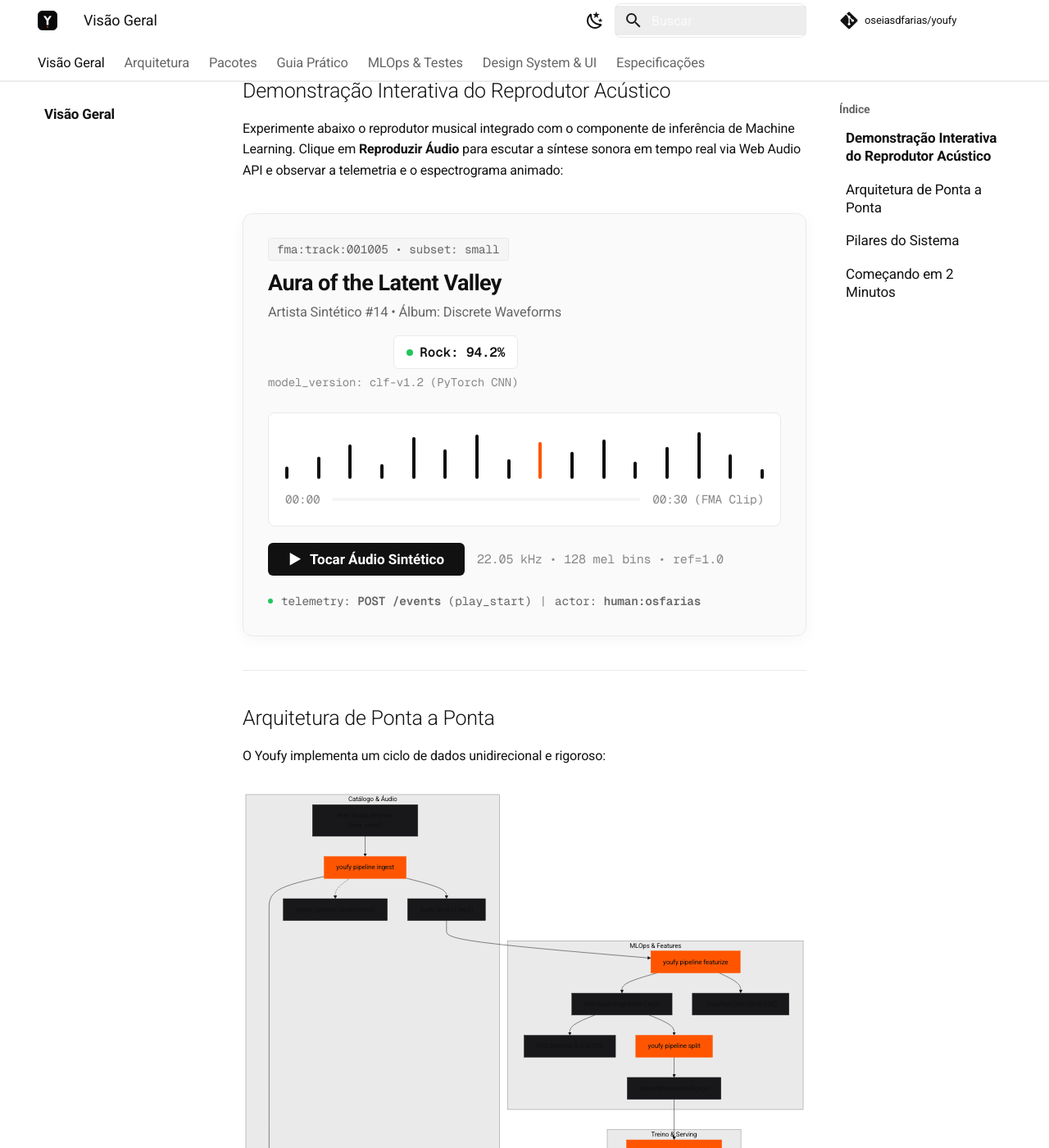
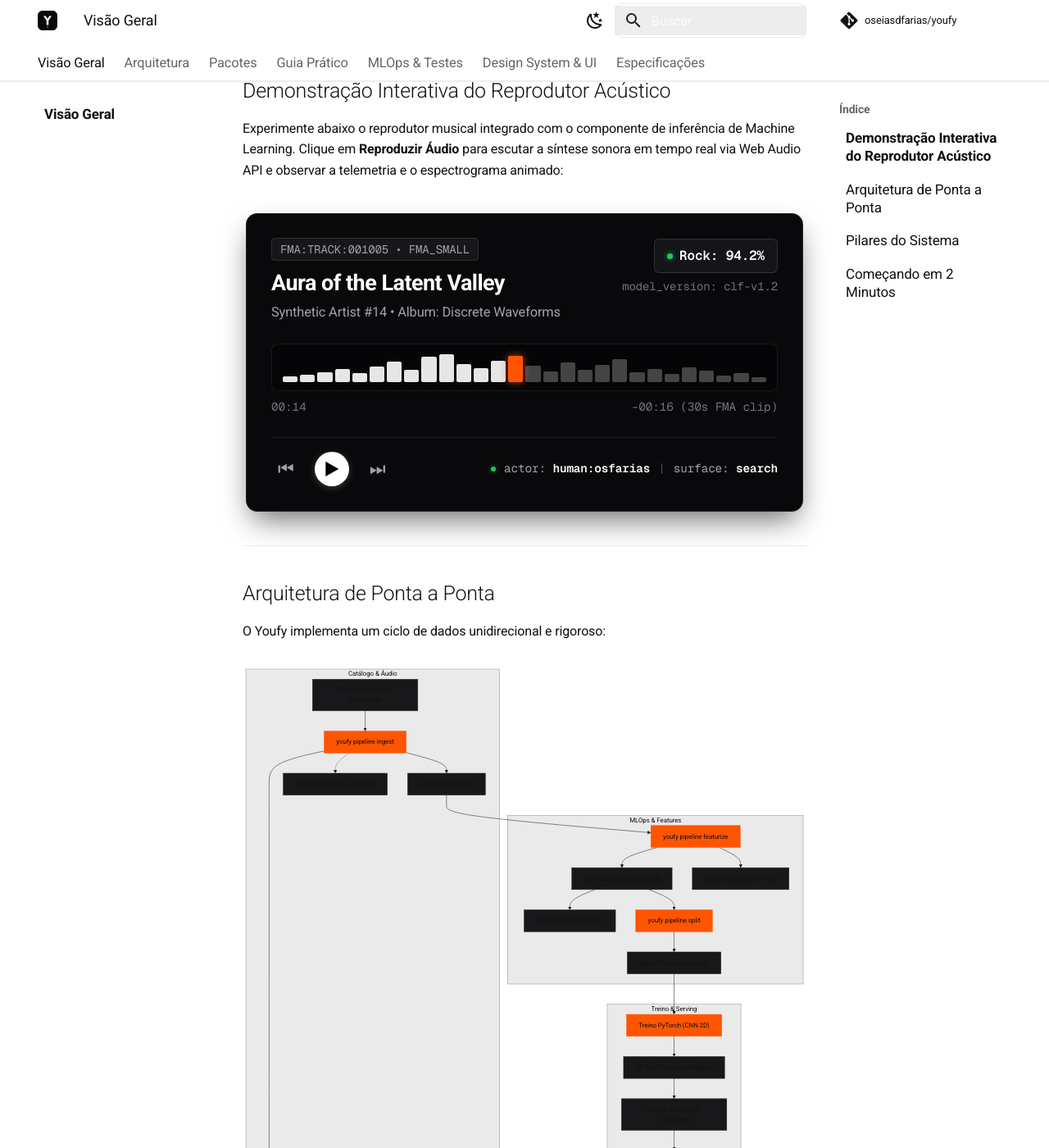
Before and after one commit to Oseiasdfarias/youfy, an MkDocs documentation site: the page built from docs/index.md, in a window 1280 px wide and 1400 px high, scrolled down 784 px. Shown: the whole window at 82% size. Built offline with MkDocs 1.6.1 and Material for MkDocs 9.7.7, drawn with Linux system fonts in a browser that asks for light colours; comment, search, counter and statistics services are not loaded.

Commit message:
feat(player): reprodutor concept a fiel com animacao real de espectro e controles

```diff
--- a/docs/index.md
+++ b/docs/index.md
@@ -153,86 +153,88 @@ Experimente abaixo o reprodutor musical integrado com o componente de inferênci
   <!-- Track Header & ML Prediction -->
   <div style="display: flex; justify-content: space-between; align-items: flex-start; margin-bottom: 1.25rem; flex-wrap: wrap; gap: 0.75rem;">
     <div>
-      <span style="font-family: var(--md-font-code); font-size: 0.72rem; padding: 0.2rem 0.5rem; border-radius: 4px; background: var(--md-default-bg-color--lighter); border: 1px solid var(--vercel-border-color); color: var(--md-default-fg-color--light);">
-        fma:track:001005 • subset: small
+      <span style="font-family: var(--md-font-code); font-size: 0.7rem; padding: 0.2rem 0.5rem; border-radius: 4px; background: rgba(255, 255, 255, 0.06); border: 1px solid rgba(255, 255, 255, 0.1); color: #a1a1aa; text-transform: uppercase;">
+        fma:track:001005 • fma_small
       </span>
-      <h3 style="margin: 0.4rem 0 0.1rem 0; font-size: 1.35rem; font-weight: 700; letter-spacing: -0.02em;">
+      <h3 style="margin: 0.4rem 0 0.1rem 0; font-size: 1.35rem; font-weight: 700; letter-spacing: -0.02em; color: #ffffff;">
         Aura of the Latent Valley
       </h3>
-      <p style="margin: 0; font-size: 0.82rem; color: var(--md-default-fg-color--light);">
-        Artista Sintético #14 • Álbum: Discrete Waveforms
+      <p style="margin: 0; font-size: 0.82rem; color: #a1a1aa;">
+        Synthetic Artist #14 • Album: Discrete Waveforms
       </p>
     </div>
 
-    <!-- Live ML Inference Tag -->
+    <!-- Live ML Prediction Badge -->
     <div style="text-align: right;">
-      <div style="display: inline-flex; align-items: center; gap: 0.4rem; padding: 0.35rem 0.75rem; border-radius: 6px; background: var(--md-default-bg-color); border: 1px solid var(--vercel-border-color); font-family: var(--md-font-code); font-size: 0.8rem; font-weight: 600;">
-        <span style="width: 8px; height: 8px; border-radius: 50%; background: #22c55e;"></span>
+      <div style="display: inline-flex; align-items: center; gap: 0.4rem; padding: 0.35rem 0.75rem; border-radius: 6px; background: rgba(24, 24, 27, 0.9); border: 1px solid rgba(255, 255, 255, 0.12); font-family: var(--md-font-code); font-size: 0.8rem; font-weight: 600; color: #ffffff;">
+        <span style="width: 7px; height: 7px; border-radius: 50%; background: #22c55e; box-shadow: 0 0 6px rgba(34, 197, 94, 0.8);"></span>
         <span>Rock: 94.2%</span>
       </div>
-      <div style="font-family: var(--md-font-code); font-size: 0.7rem; color: var(--md-default-fg-color--lighter); margin-top: 0.25rem;">
-        model_version: clf-v1.2 (PyTorch CNN)
+      <div style="font-family: var(--md-font-code); font-size: 0.7rem; color: #71717a; margin-top: 0.25rem;">
+        model_version: clf-v1.2
       </div>
     </div>
   </div>
 
-  <!-- Animated Frequency Bars & Waveform Canvas -->
-  <div style="background: var(--md-default-bg-color); border: 1px solid var(--vercel-border-color); border-radius: 8px; padding: 1rem; margin-bottom: 1rem;">
-    <div style="display: flex; align-items: flex-end; justify-content: space-between; height: 64px; gap: 3px; overflow: hidden; padding-bottom: 4px;" id="eq-container">
-      <div class="youfy-eq-bar" style="height: 25%;"></div>
-      <div class="youfy-eq-bar" style="height: 45%;"></div>
-      <div class="youfy-eq-bar" style="height: 70%;"></div>
-      <div class="youfy-eq-bar" style="height: 30%;"></div>
-      <div class="youfy-eq-bar" style="height: 85%;"></div>
-      <div class="youfy-eq-bar" style="height: 60%;"></div>
-      <div class="youfy-eq-bar" style="height: 90%;"></div>
-      <div class="youfy-eq-bar" style="height: 40%;"></div>
-      <div class="youfy-eq-bar" style="height: 75%; background: #ff5500;"></div>
-      <div class="youfy-eq-bar" style="height: 55%;"></div>
-      <div class="youfy-eq-bar" style="height: 80%;"></div>
-      <div class="youfy-eq-bar" style="height: 35%;"></div>
-      <div class="youfy-eq-bar" style="height: 65%;"></div>
-      <div class="youfy-eq-bar" style="height: 95%;"></div>
-      <div class="youfy-eq-bar" style="height: 50%;"></div>
-      <div class="youfy-eq-bar" style="height: 20%;"></div>
+  <!-- Real Spectrogram Waveform Bars -->
+  <div style="space-y: 0.5rem; margin-bottom: 1.25rem;">
+    <div class="youfy-player-waveform" id="player-bars-container">
+      <!-- 24 Real Spectrogram Bins dynamically animated -->
     </div>
-
-    <!-- Progress & Scrub Bar -->
-    <div style="display: flex; align-items: center; justify-content: space-between; font-family: var(--md-font-code); font-size: 0.72rem; color: var(--md-default-fg-color--lighter); margin-top: 0.5rem;">
-      <span id="player-time">00:00</span>
-      <div style="flex-grow: 1; height: 4px; background: var(--md-default-bg-color--lighter); border-radius: 2px; margin: 0 0.75rem; position: relative; overflow: hidden;">
-        <div id="player-progress" style="width: 0%; height: 100%; background: var(--md-default-fg-color); transition: width 0.2s linear;"></div>
-      </div>
-      <span>00:30 (FMA Clip)</span>
+    <div style="display: flex; justify-content: space-between; font-family: var(--md-font-code); font-size: 0.72rem; color: #71717a; margin-top: 0.4rem;">
+      <span id="player-time">00:14</span>
+      <span>-00:16 (30s FMA clip)</span>
     </div>
   </div>
 
-  <!-- Player Controls & Telemetry -->
-  <div style="display: flex; justify-content: space-between; align-items: center; flex-wrap: wrap; gap: 1rem;">
-    <div style="display: flex; align-items: center; gap: 0.75rem;">
-      <button id="btn-play-pause" onclick="togglePlaySynth()" style="display: inline-flex; align-items: center; gap: 0.5rem; padding: 0.5rem 1.25rem; border-radius: 6px; background: var(--md-default-fg-color); color: var(--md-default-bg-color); font-weight: 600; font-size: 0.85rem; border: none; cursor: pointer;">
-        <span id="play-icon">▶</span> <span id="play-text">Tocar Áudio Sintético</span>
+  <!-- Controls Bar & Telemetry Indicator -->
+  <div style="display: flex; items-center; justify-content: space-between; align-items: center; pt-2; border-top: 1px solid rgba(255, 255, 255, 0.08); padding-top: 0.85rem; flex-wrap: wrap; gap: 0.75rem;">
+    <!-- Media Buttons -->
+    <div style="display: flex; align-items: center; gap: 0.85rem;">
+      <button class="youfy-ctrl-btn" onclick="prevTrack()" title="Faixa Anterior">⏮</button>
+      <button class="youfy-play-btn-circle" id="btn-player-play" onclick="togglePlaySynth()" title="Reproduzir / Pausar">
+        <span id="player-play-icon">▶</span>
       </button>
-      <span style="font-family: var(--md-font-code); font-size: 0.75rem; color: var(--md-default-fg-color--lighter);">
-        22.05 kHz • 128 mel bins • ref=1.0
-      </span>
+      <button class="youfy-ctrl-btn" onclick="nextTrack()" title="Próxima Faixa">⏭</button>
     </div>
 
-    <!-- Live Telemetry Status -->
-    <div style="font-family: var(--md-font-code); font-size: 0.72rem; color: var(--md-default-fg-color--light); display: flex; align-items: center; gap: 0.5rem;">
-      <span style="width: 6px; height: 6px; border-radius: 50%; background: #22c55e;"></span>
-      <span>telemetry: <strong>POST /events</strong> (play_start)</span>
-      <span style="color: var(--md-default-fg-color--lighter);">|</span>
-      <span>actor: <strong>human:osfarias</strong></span>
+    <!-- Telemetry Indicator -->
+    <div style="display: flex; align-items: center; gap: 0.5rem; font-family: var(--md-font-code); font-size: 0.72rem; color: #a1a1aa;">
+      <span style="width: 6px; height: 6px; border-radius: 50%; background: #22c55e; box-shadow: 0 0 6px rgba(34, 197, 94, 0.6);"></span>
+      <span>actor: <strong style="color: #ffffff;">human:osfarias</strong></span>
+      <span style="color: #52525b;">|</span>
+      <span>surface: <strong style="color: #ffffff;">search</strong></span>
     </div>
   </div>
 </div>
 
 <script>
+(function() {
+  const container = document.getElementById('player-bars-container');
+  if (!container) return;
+
+  const barCount = 28;
+  const baseHeights = [
+    18, 25, 34, 45, 30, 52, 68, 40, 85, 95, 60, 48,
+    72, 88, 55, 35, 65, 42, 58, 76, 32, 44, 28, 50,
+    38, 22, 30, 16
+  ];
+
+  for (let i = 0; i < barCount; i++) {
+    const bar = document.createElement('div');
+    bar.className = 'youfy-player-bar';
+    if (i < 13) bar.classList.add('played');
+    if (i === 13) bar.classList.add('highlight');
+    bar.style.height = baseHeights[i % baseHeights.length] + '%';
+    container.appendChild(bar);
+  }
+})();
+
 let audioCtx = null;
 let isPlaying = false;
 let synthTimer = null;
-let currentSeconds = 0;
+let animTimer = null;
+let currentSeconds = 14;
 const totalSeconds = 30;
 
 function togglePlaySynth() {
@@ -250,16 +252,9 @@ function startSynth() {
     if (audioCtx.state === 'suspended') audioCtx.resume();
 
     isPlaying = true;
-    document.getElementById('play-icon').textContent = '❚❚';
-    document.getElementById('play-text').textContent = 'Pausar Áudio';
+    document.getElementById('player-play-icon').textContent = '❚❚';
 
-    // Animate equalizer bars
-    const bars = document.querySelectorAll('.youfy-eq-bar');
-    bars.forEach((bar, idx) => {
-      bar.classList.add('active-' + ((idx % 8) + 1));
-    });
-
-    // Play chord progression (A minor synth chord arpeggio)
+    // Arpeggiated synthesizer pattern
     const notes = [220.0, 261.63, 329.63, 440.0, 329.63, 261.63, 392.0, 493.88];
     let noteIdx = 0;
 
@@ -291,10 +286,28 @@ function startSynth() {
       const secs = Math.floor(currentSeconds % 60);
       document.getElementById('player-time').textContent =
         String(mins).padStart(2, '0') + ':' + String(secs).padStart(2, '0');
+    }, 250);
 
-      const pct = (currentSeconds / totalSeconds) * 100;
-      document.getElementById('player-progress').style.width = pct + '%';
-    }, 250);
+    // Live continuous spectrum bars animation
+    let tick = 0;
+    animTimer = setInterval(() => {
+      tick++;
+      const bars = document.querySelectorAll('#player-bars-container .youfy-player-bar');
+      const progressIdx = Math.floor((currentSeconds / totalSeconds) * bars.length);
+
+      bars.forEach((bar, idx) => {
+        const oscVal = 15 + Math.abs(Math.sin(tick * 0.2 + idx * 0.45)) * 75;
+        bar.style.height = oscVal + '%';
+
+        if (idx < progressIdx) {
+          bar.className = 'youfy-player-bar played';
+        } else if (idx === progressIdx) {
+          bar.className = 'youfy-player-bar highlight';
+        } else {
+          bar.className = 'youfy-player-bar';
+        }
+      });
+    }, 60);
 
   } catch (err) {
     console.error('Audio synthesis failed:', err);
@@ -304,13 +317,18 @@ function startSynth() {
 function stopSynth() {
   isPlaying = false;
   if (synthTimer) clearInterval(synthTimer);
-  document.getElementById('play-icon').textContent = '▶';
-  document.getElementById('play-text').textContent = 'Tocar Áudio Sintético';
+  if (animTimer) clearInterval(animTimer);
+  document.getElementById('player-play-icon').textContent = '▶';
+}
 
-  const bars = document.querySelectorAll('.youfy-eq-bar');
-  bars.forEach((bar, idx) => {
-    bar.className = 'youfy-eq-bar';
-  });
+function prevTrack() {
+  currentSeconds = 0;
+  document.getElementById('player-time').textContent = '00:00';
+}
+
+function nextTrack() {
+  currentSeconds = 0;
+  document.getElementById('player-time').textContent = '00:00';
 }
 </script>
 
--- a/docs/stylesheets/vercel.css
+++ b/docs/stylesheets/vercel.css
@@ -225,14 +225,92 @@ body {
 .youfy-eq-bar.active-7 { animation: eqBarPulse 1.3s ease-in-out infinite 0.15s; }
 .youfy-eq-bar.active-8 { animation: eqBarPulse 1.1s ease-in-out infinite 0.25s; }
 
-/* Interactive Audio Player Card */
+/* Interactive Audio Player Card (Concept A Style) */
 .youfy-player-card {
-  background: var(--vercel-card-bg);
-  border: 1px solid var(--vercel-border-color);
-  border-radius: 12px;
+  background: #000000;
+  border: 1px solid rgba(255, 255, 255, 0.12);
+  border-radius: 14px;
   padding: 1.5rem;
-  margin: 2rem 0;
-  box-shadow: 0 4px 20px -2px rgba(0, 0, 0, 0.05);
+  margin: 2rem auto;
+  max-width: 680px;
+  box-shadow: 0 16px 36px -8px rgba(0, 0, 0, 0.6);
+  color: #ededed;
+}
+
+[data-md-color-scheme="default"] .youfy-player-card {
+  background: #09090b;
+  color: #ededed;
+}
+
+.youfy-player-waveform {
+  display: flex;
+  align-items: flex-end;
+  gap: 3px;
+  height: 58px;
+  background: #050507;
+  border: 1px solid rgba(255, 255, 255, 0.08);
+  border-radius: 8px;
+  padding: 0.5rem 0.65rem;
+  overflow: hidden;
+  position: relative;
+}
+
+.youfy-player-bar {
+  flex: 1;
+  background: rgba(255, 255, 255, 0.25);
+  border-radius: 2px;
+  transition: height 0.07s ease, background-color 0.15s ease;
+  min-height: 4px;
+}
+
+.youfy-player-bar.played {
+  background: rgba(255, 255, 255, 0.9);
+}
+
+.youfy-player-bar.highlight {
+  background: #ff5500;
+  box-shadow: 0 0 10px rgba(255, 85, 0, 0.7);
+}
+
+.youfy-ctrl-btn {
+  background: transparent;
+  border: none;
+  cursor: pointer;
+  color: #a1a1aa;
+  font-size: 1.1rem;
+  display: inline-flex;
+  align-items: center;
+  justify-content: center;
+  padding: 0.4rem;
+  transition: color 0.15s ease, transform 0.1s ease;
+}
+
+.youfy-ctrl-btn:hover {
+  color: #ffffff;
+  transform: scale(1.08);
+}
+
+.youfy-play-btn-circle {
+  width: 42px;
+  height: 42px;
+  border-radius: 50%;
+  background: #ffffff;
+  color: #000000;
+  font-size: 1rem;
+  font-weight: bold;
+  display: inline-flex;
+  align-items: center;
+  justify-content: center;
+  border: none;
+  cursor: pointer;
+  transition: transform 0.12s ease, background-color 0.15s ease, box-shadow 0.15s ease;
+  box-shadow: 0 2px 10px rgba(255, 255, 255, 0.2);
+}
+
+.youfy-play-btn-circle:hover {
+  background: #f4f4f5;
+  transform: scale(1.05);
+  box-shadow: 0 4px 16px rgba(255, 255, 255, 0.3);
 }
 
 /* Mermaid Diagrams Minimalist Styling */
```
